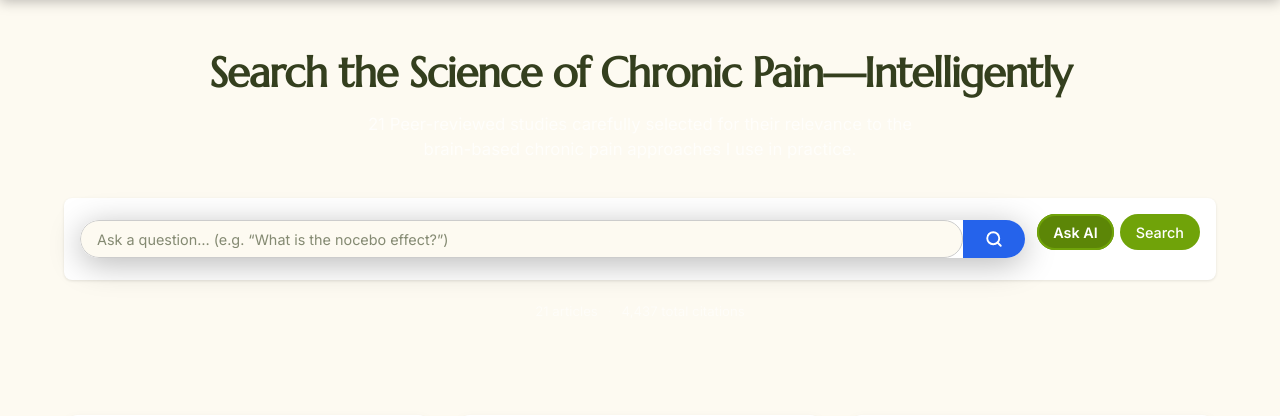
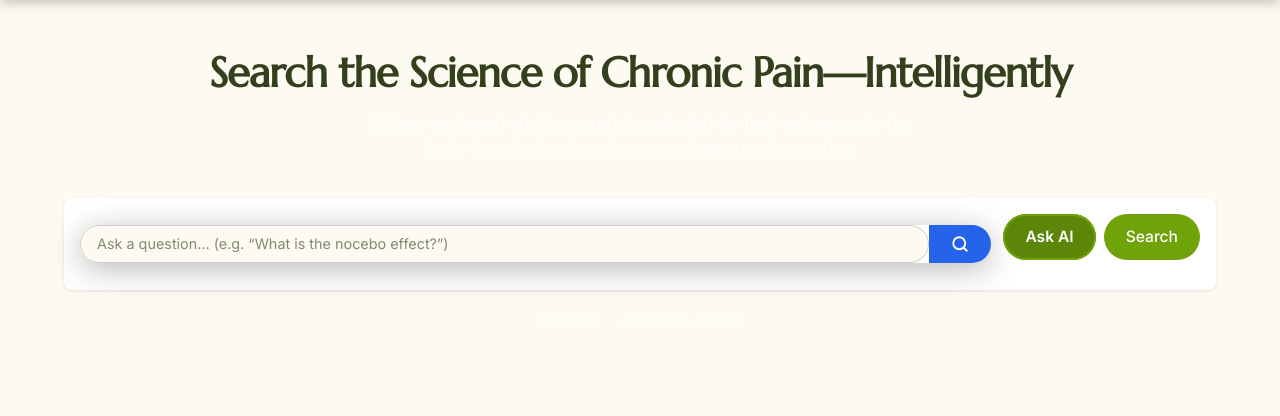
Before and after one commit to Blairgolson2/BlairGolsonWebsiteResearch, a Flask app: page / in a window 1280 px wide. Shown: the part 58-474 px from the top of the page. Run offline with Flask 3, Linux system fonts and the light colour scheme; data comes from the database, SQL or seed files in the repository.

Commit message:
Update style.css

```diff
--- a/static/css/style.css
+++ b/static/css/style.css
@@ -625,3 +625,17 @@ a:hover {
     justify-content: flex-start;
   }
 }
+/* desktop fix: align Ask AI and Search buttons with the search field */
+@media (min-width: 600px) {
+  .query-mode-toggle {
+    display: flex;
+    align-items: center;
+    gap: 0.5rem;  /* small gap between buttons */
+  }
+  .query-mode-toggle .mode-btn {
+    padding: 15px 22px;      /* same top/bottom and left/right padding as search bar */
+    font-size: .975rem;      /* match search bar font size */
+    line-height: 1;          /* keep text vertically centred */
+    border-radius: 30px;     /* same rounded shape as before */
+  }
+}
```
